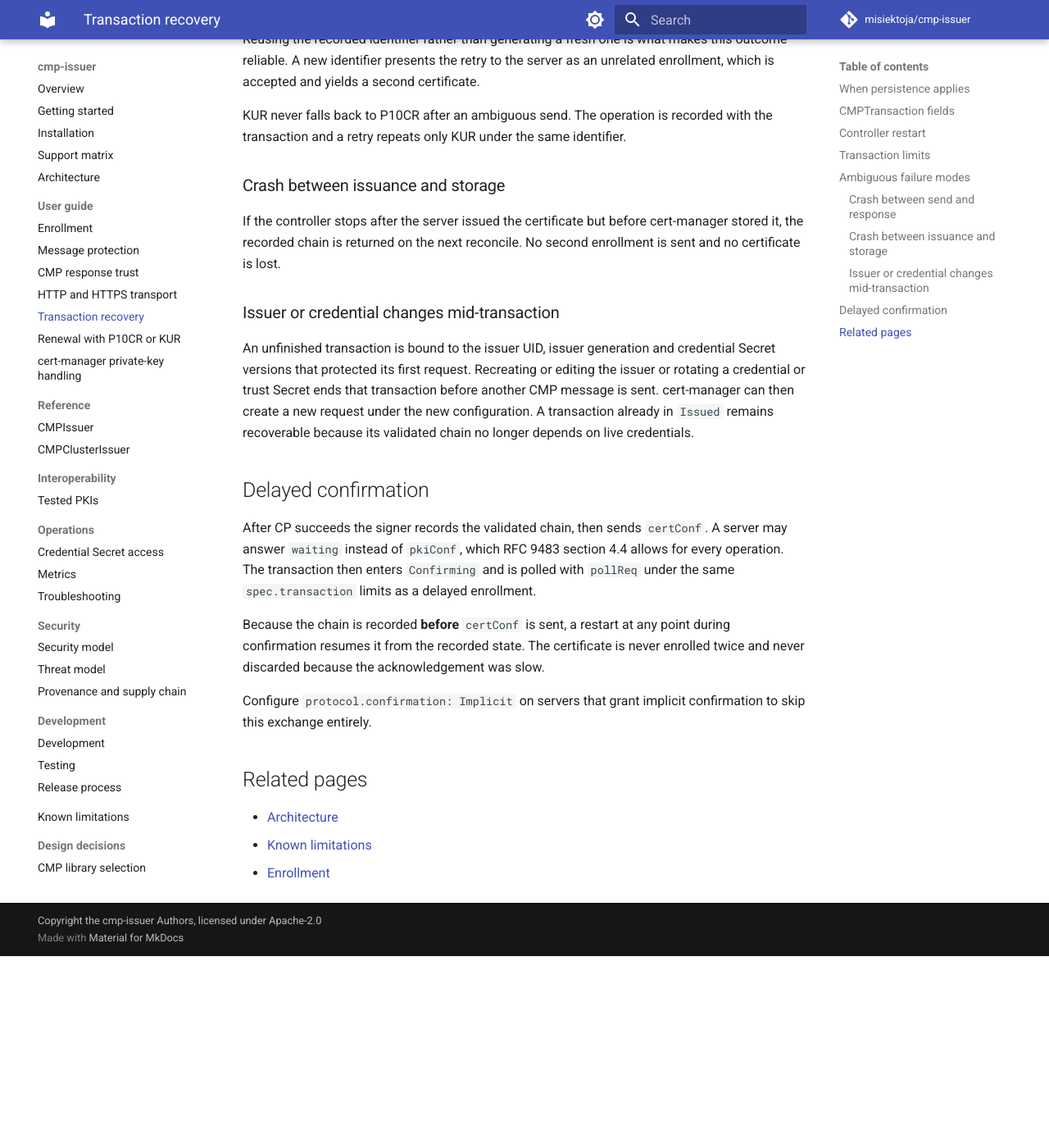
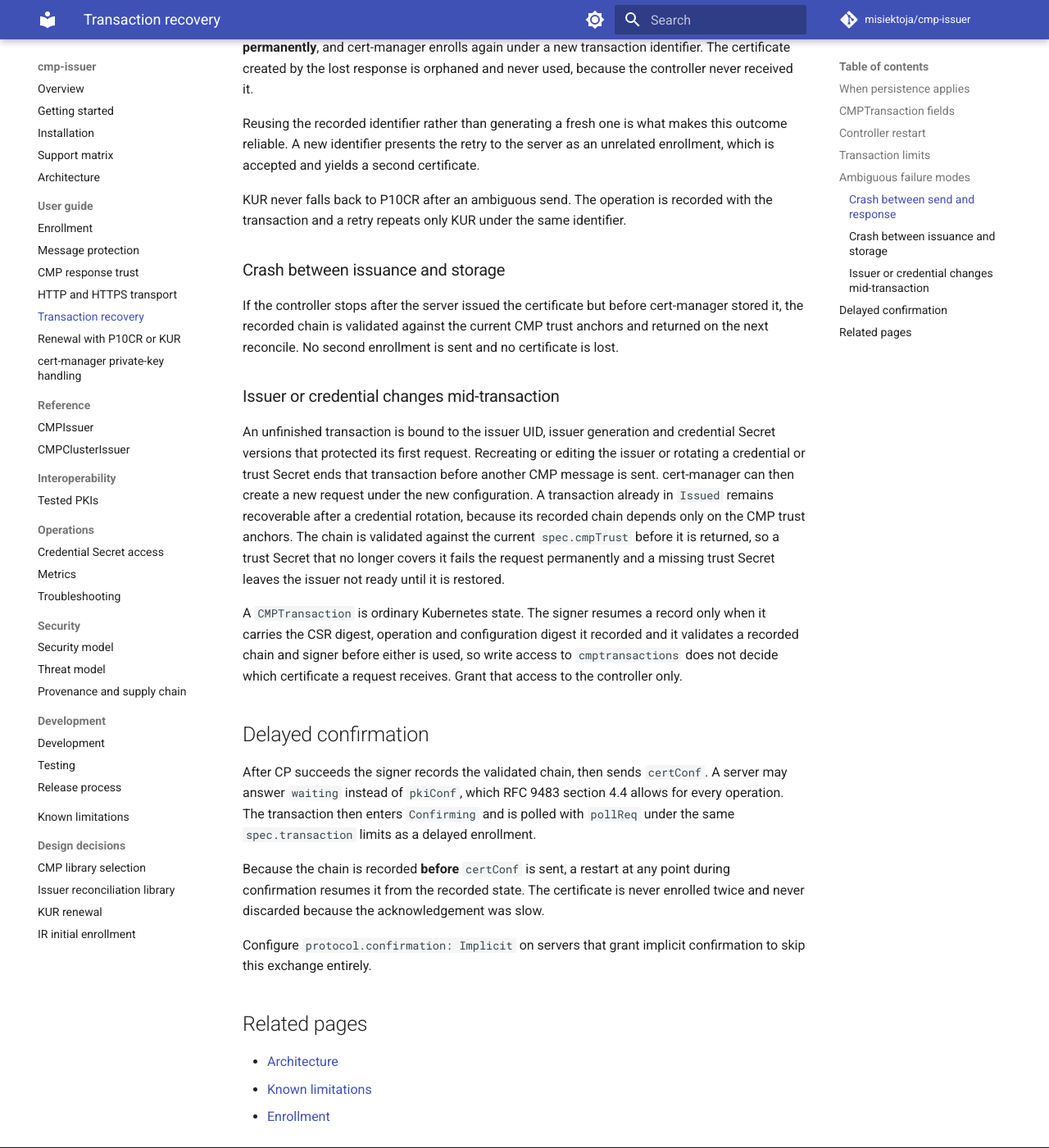
Before and after one commit to misiektoja/cmp-issuer, an MkDocs documentation site: the page built from docs/guide/transaction-recovery.md, in a window 1280 px wide and 1400 px high, scrolled down 3258 px. Shown: the whole window at 82% size. Built offline with MkDocs 1.6.1 and Material for MkDocs 9.7.7, drawn with Linux system fonts in a browser that asks for light colours; comment, search, counter and statistics services are not loaded; before the commit the page ends 4424 px from its top, so only the background shows below that; some of the changed text lies outside the part shown.

Commit message:
docs: describe recorded chain validation on resume
Signed-off-by: misiektoja <misiektoja-github@rm-rf.ninja>

```diff
--- a/docs/guide/transaction-recovery.md
+++ b/docs/guide/transaction-recovery.md
@@ -36,7 +36,7 @@
 | `certReqID` | Identifier the server polls against |
 | `responseSigner` | DER signer retained when later messages omit identification |
 | `polls` | Poll count bounded by `maximumPolls` |
-| `issuedChain` | Validated leaf-first chain, recorded before it is returned |
+| `issuedChain` | Validated leaf-first chain, recorded before it is returned and validated again against the current CMP trust anchors whenever it is resumed |
 | `completionTime` | When the transaction reached `Issued` |
 
 Inspect transactions:
@@ -52,9 +52,9 @@
 | Recorded phase | Behavior after a restart |
 | --- | --- |
 | `Enrolling` | Send the enrollment again under the transaction identifier already recorded |
-| `Confirming` | Continue confirming the recorded chain, which is already durable |
+| `Confirming` | Validate the recorded chain against the current CMP trust anchors, then continue confirming it |
 | `Polling` | Send the next `pollReq` with the recorded nonces and `certReqId` |
-| `Issued` | Return the recorded chain without CMP traffic or credential Secret reads |
+| `Issued` | Validate the recorded chain against the current CMP trust anchors and return it. No CMP traffic is sent and no credential Secret is read, only the trust Secrets |
 
 A transaction that fails permanently is deleted. A transaction that reached `Issued` is kept and is garbage collected with its `CertificateRequest`, so a completed enrollment stays visible in `kubectl get cmptransactions`.
 
@@ -94,15 +94,23 @@
 
 ### Crash between issuance and storage
 
-If the controller stops after the server issued the certificate but before cert-manager stored it, the recorded chain is returned on the next reconcile. No second enrollment is sent and no certificate is lost.
+If the controller stops after the server issued the certificate but before cert-manager stored it, the recorded chain is validated against the current CMP trust anchors and returned on the next reconcile. No second enrollment is sent and no certificate is lost.
 
 ### Issuer or credential changes mid-transaction
 
 An unfinished transaction is bound to the issuer UID, issuer generation and credential Secret versions
 that protected its first request. Recreating or editing the issuer or rotating a credential or trust
 Secret ends that transaction before another CMP message is sent. cert-manager can then create a new
-request under the new configuration. A transaction already in `Issued` remains recoverable because its
-validated chain no longer depends on live credentials.
+request under the new configuration. A transaction already in `Issued` remains recoverable after a
+credential rotation, because its recorded chain depends only on the CMP trust anchors. The chain is
+validated against the current `spec.cmpTrust` before it is returned, so a trust Secret that no longer
+covers it fails the request permanently and a missing trust Secret leaves the issuer not ready until it
+is restored.
+
+A `CMPTransaction` is ordinary Kubernetes state. The signer resumes a record only when it carries the
+CSR digest, operation and configuration digest it recorded and it validates a recorded chain and signer
+before either is used, so write access to `cmptransactions` does not decide which certificate a
+request receives. Grant that access to the controller only.
 
 ## Delayed confirmation
 
```
Also changed, not shown: docs/architecture.md (+1 -1 lines), docs/security/security-model.md (+2 -2 lines), docs/security/threat-model.md (+1 -0 lines).
